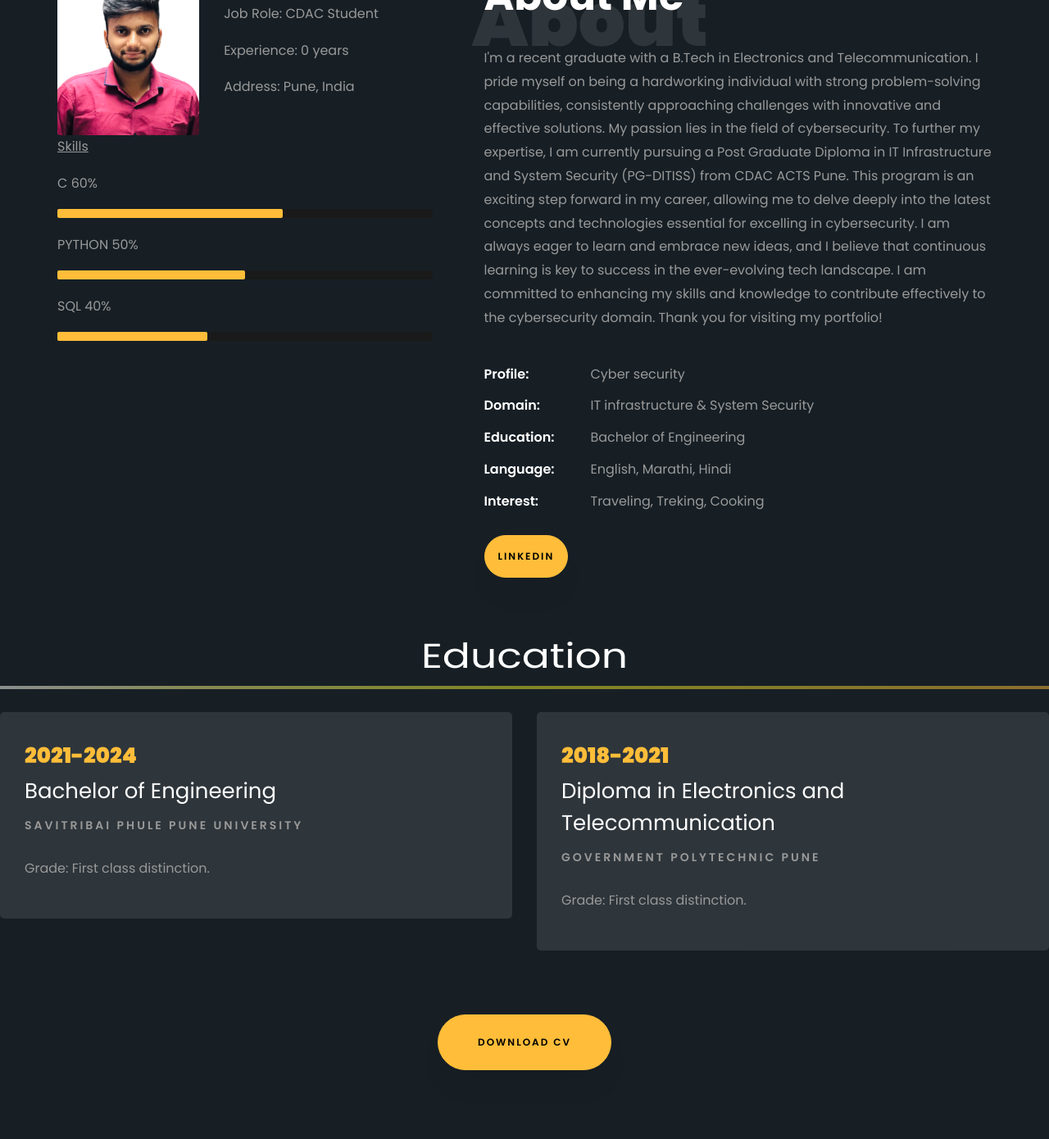
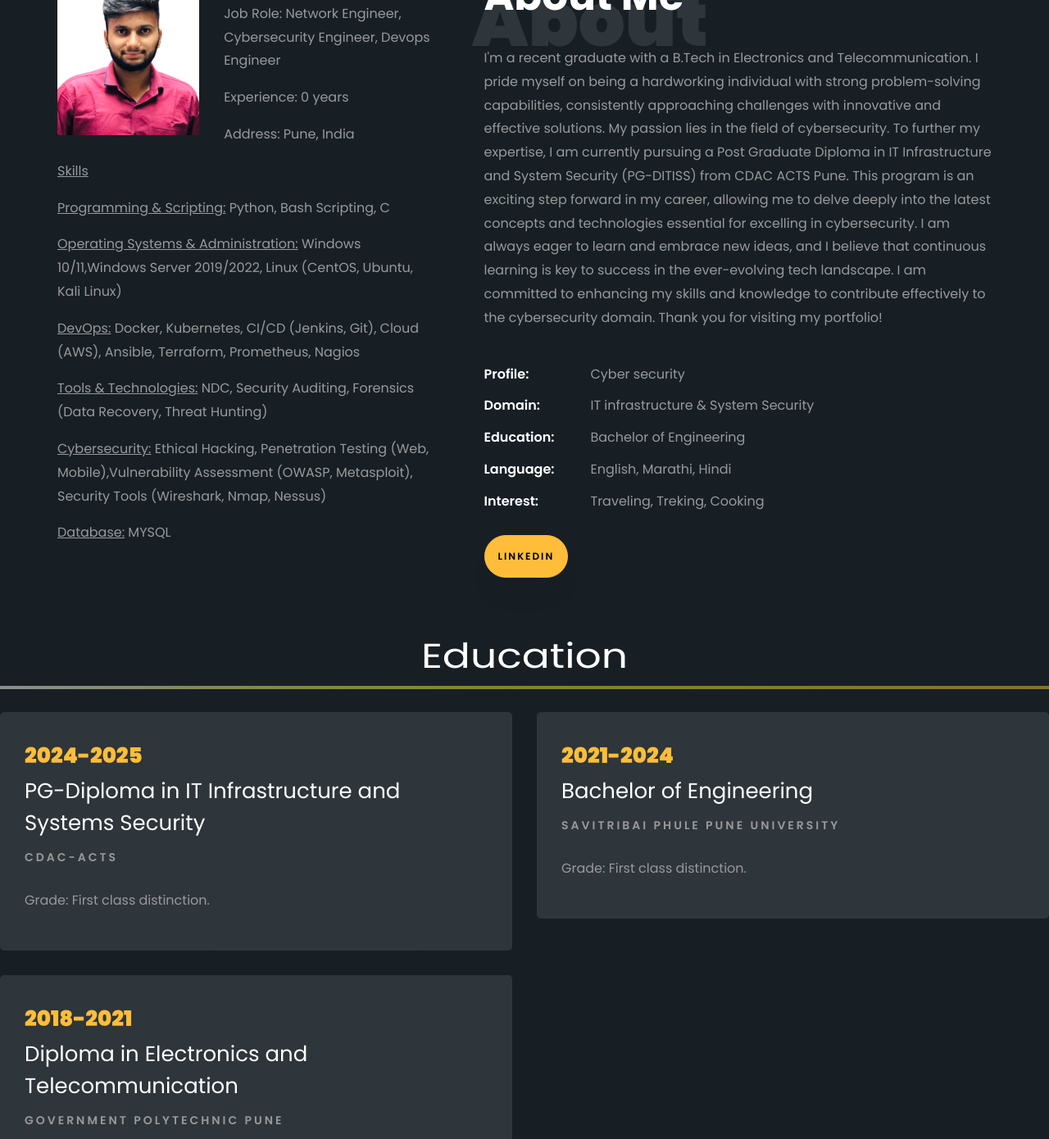
Before and after one commit to Pranav-2249/pranavzurange.github.io, a plain HTML site: page index.html in a window 1280 px wide. Shown: the part 904-2294 px from the top of the page at 82% size. Drawn offline with Linux system fonts and the light colour scheme; files whose address does not match are found by name.

Commit message:
after cdac

```diff
--- a/index.html
+++ b/index.html
@@ -187,7 +187,7 @@
 
 						<br>
 						<br>
-			            <h2>An Electronic Engineer</h2>
+			            <h2>An Engineer</h2>
 						<!-- <h2 class="d-flex" style="margin-bottom: 0">With over 5 years of experience</h2> -->
 						<!-- <br> -->
 			            <!-- <p><a href="https://www.youtube.com/@RishabhMishraOfficial" class="btn btn-primary py-3 px-4">YouTube</a>
@@ -220,7 +220,7 @@
 									<div class="col-sm-6 col-md-7">
 									  <div class="about-info">
 										<p><span class="title-s">Name: </span> <span>Pranav Zurange</span></p>
-										<p><span class="title-s">Job Role: </span> <span>CDAC Student</span></p>
+										<p><span class="title-s">Job Role: </span> <span>Network Engineer, Cybersecurity Engineer, Devops Engineer</span></p>
 										<p><span class="title-s">Experience: </span> <span>0 years</span></p>
 										<p><span class="title-s">Address: </span> <span>Pune, India</span></p>
 									  </div>
@@ -228,34 +228,40 @@
 								  </div>
 
 								<div class="skill-mf">
-									<p class="title-s"><u>Skills</u></p>
+									<p><class="title-s"><u>Skills</u></p>
 									<p>
-									<span>C</span> <span class="pull-right">60% </span>
+									<span><u>Programming & Scripting:</u> Python, Bash Scripting, C</span>
 									</p>
-									<div class="progress">
+									<!-- <div class="progress">
 										<div class="progress-bar" role="progressbar" style="width: 60%;" aria-valuenow="60" aria-valuemin="0"
 											aria-valuemax="100"></div>
-									</div>
+									</div> -->
 									<p>
-									<span>PYTHON</span> <span class="pull-right"> 50% </span></p>
-									<div class="progress">
+									<span><u>Operating Systems & Administration:</u> Windows 10/11,Windows Server 2019/2022, Linux (CentOS, Ubuntu, Kali Linux)</span>
+									<!-- <div class="progress">
 										<div class="progress-bar" role="progressbar" style="width: 50%" aria-valuenow="50" aria-valuemin="0"
 											aria-valuemax="100"></div>
-									</div>
+									</div> -->
 									<p>
-									<span> SQL </span> <span class="pull-right"> 40% </span></p>
-									<div class="progress">
+									<span><u>DevOps:</u> Docker, Kubernetes, CI/CD (Jenkins, Git), Cloud (AWS), Ansible, Terraform, Prometheus, Nagios</span> <span class="pull-right"></span></p>
+									<!-- <div class="progress">
 										<div class="progress-bar" role="progressbar" style="width: 40%" aria-valuenow="40" aria-valuemin="0"
 											aria-valuemax="100"></div>
-									</div>
-
-									<!-- <span>Statistical Analysis</span> <span class="pull-right"></span> -->
+									</div> -->
+									<p>
+									<span><u>Tools & Technologies:</u> NDC, Security Auditing, Forensics (Data Recovery, Threat Hunting)</span> <span class="pull-right"></span></p>
 									<!-- <div class="progress">
 										<div class="progress-bar" role="progressbar" style="width: 85%" aria-valuenow="85" aria-valuemin="0"
 											aria-valuemax="100"></div>
 									</div> -->
-
-									<!-- <span>Machine Learning</span> <span class="pull-right"></span> -->
+									<p>
+									<span><u>Cybersecurity:</u> Ethical Hacking, Penetration Testing (Web, Mobile),Vulnerability Assessment (OWASP, Metasploit), Security Tools (Wireshark, Nmap, Nessus)</span> <span class="pull-right"></span></p>
+									<!-- <div class="progress">
+										<div class="progress-bar" role="progressbar" style="width: 80%" aria-valuenow="80" aria-valuemin="0"
+											aria-valuemax="100"></div>
+									</div> -->
+									<p>
+									<span><u>Database:</u> MYSQL</span> <span class="pull-right"></span></p>
 									<!-- <div class="progress">
 										<div class="progress-bar" role="progressbar" style="width: 80%" aria-valuenow="80" aria-valuemin="0"
 											aria-valuemax="100"></div>
@@ -368,6 +374,15 @@
 
 			<div class="row">
     			<div class="col-md-6">
+    				<div class="resume-wrap ftco-animate">
+    					<span class="date">2024-2025</span>
+    					<h2>PG-Diploma in IT Infrastructure and Systems Security</h2>
+    					<span class="position">CDAC-Acts</span>
+    					<p class="mt-4">Grade: First class distinction.</p>
+    				</div>
+    			</div>
+
+				<div class="col-md-6">
     				<div class="resume-wrap ftco-animate">
     					<span class="date">2021-2024</span>
     					<h2>Bachelor of Engineering</h2>
```
